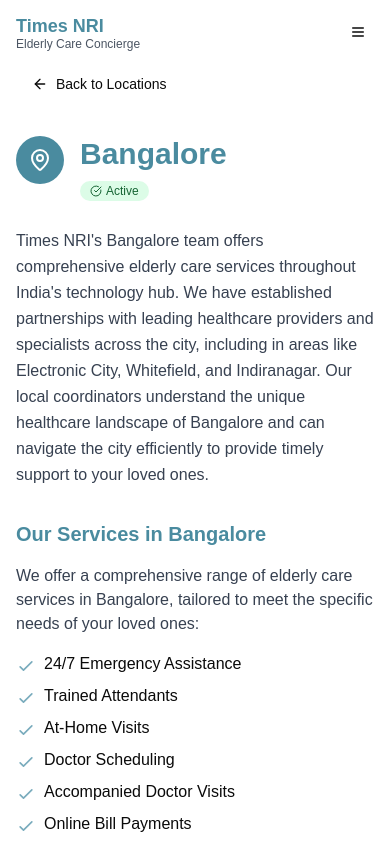
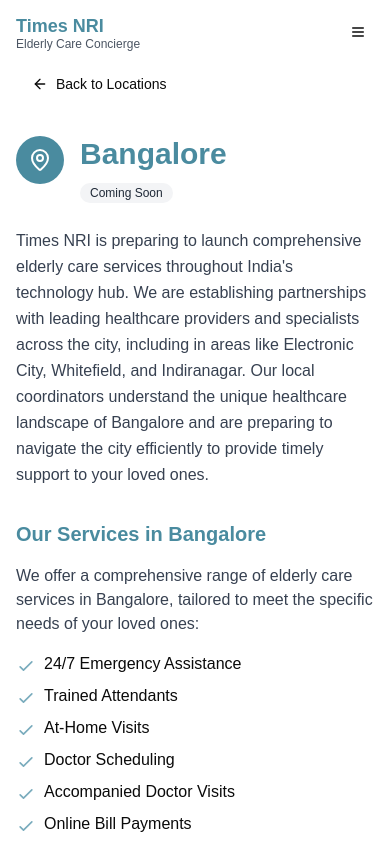
Before and after one commit to sarindipitous/TimesNRI, a Next.js app: page /locations/bangalore in a window 390 px wide. Shown: the top 844 px of the page. Built offline with nearby package versions, Linux system fonts and the light colour scheme.

Commit message:
fix: update messaging for accurate launch preparation
Accurately reflect launch status across all city pages and components.

Co-authored-by: Gaurav Sarin <104790060+sarindipitous@users.noreply.github.com>

```diff
--- a/app/locations/[city]/page.tsx
+++ b/app/locations/[city]/page.tsx
@@ -5,51 +5,52 @@ import { Footer } from "@/components/footer"
 import { CityDetail } from "@/components/city-detail"
 import { getCanonicalUrl } from "@/utils/url-utils"
 
-// Define our cities data
+// Define our cities data - update all to coming-soon
 const cities = [
   {
     id: "delhi-ncr",
     name: "Delhi NCR",
-    status: "active",
+    status: "coming-soon",
     description:
-      "Our services in Delhi NCR cover the entire National Capital Region, including Delhi, Gurgaon, Noida, Faridabad, and Ghaziabad.",
+      "We're preparing to launch our services in Delhi NCR, covering the entire National Capital Region including Delhi, Gurgaon, Noida, Faridabad, and Ghaziabad.",
     longDescription:
-      "Times NRI provides comprehensive elderly care services throughout the Delhi National Capital Region. Our local team is familiar with the unique challenges of navigating healthcare and support services in this bustling metropolitan area. We have established relationships with top hospitals, specialists, and care providers across Delhi, Gurgaon, Noida, Faridabad, and Ghaziabad.",
+      "Times NRI is preparing to launch comprehensive elderly care services throughout the Delhi National Capital Region. We're building relationships with top hospitals, specialists, and care providers across Delhi, Gurgaon, Noida, Faridabad, and Ghaziabad to ensure we can provide exceptional care when we launch.",
   },
   {
     id: "mumbai",
     name: "Mumbai",
-    status: "active",
+    status: "coming-soon",
     description:
-      "Our Mumbai services cover the entire Mumbai Metropolitan Region, including Thane, Navi Mumbai, and surrounding areas.",
+      "We're preparing to launch our services in Mumbai, covering the entire Mumbai Metropolitan Region including Thane, Navi Mumbai, and surrounding areas.",
     longDescription:
-      "Our Mumbai team provides exceptional elderly care services throughout the Mumbai Metropolitan Region. We understand the unique challenges of navigating healthcare in India's financial capital and have built strong relationships with leading medical facilities and specialists across Mumbai, Thane, and Navi Mumbai. Our local coordinators are familiar with the city's infrastructure and can efficiently manage transportation and logistics for your loved ones.",
+      "Our Mumbai launch will provide exceptional elderly care services throughout the Mumbai Metropolitan Region. We're establishing partnerships with leading medical facilities and specialists across Mumbai, Thane, and Navi Mumbai to ensure comprehensive care coverage when we go live.",
   },
   {
     id: "bangalore",
     name: "Bangalore",
-    status: "active",
+    status: "coming-soon",
     description:
-      "Our Bangalore services cover the entire city, including Electronic City, Whitefield, and surrounding areas.",
+      "We're preparing to launch our services in Bangalore, covering the entire city, including Electronic City, Whitefield, and surrounding areas.",
     longDescription:
-      "Times NRI's Bangalore team offers comprehensive elderly care services throughout India's technology hub. We have established partnerships with leading healthcare providers and specialists across the city, including in areas like Electronic City, Whitefield, and Indiranagar. Our local coordinators understand the unique healthcare landscape of Bangalore and can navigate the city efficiently to provide timely support to your loved ones.",
+      "Times NRI is preparing to launch comprehensive elderly care services throughout India's technology hub. We are establishing partnerships with leading healthcare providers and specialists across the city, including in areas like Electronic City, Whitefield, and Indiranagar. Our local coordinators understand the unique healthcare landscape of Bangalore and are preparing to navigate the city efficiently to provide timely support to your loved ones.",
   },
   {
     id: "hyderabad",
     name: "Hyderabad",
-    status: "active",
+    status: "coming-soon",
     description:
-      "Our Hyderabad services cover the entire city, including Secunderabad, Cyberabad, and surrounding areas.",
+      "We're preparing to launch our services in Hyderabad, covering the entire city, including Secunderabad, Cyberabad, and surrounding areas.",
     longDescription:
-      "Our Hyderabad team provides exceptional elderly care services throughout the city. We have established relationships with top healthcare providers in both the old and new parts of the city, including Secunderabad and Cyberabad. Our local coordinators are familiar with Hyderabad's healthcare ecosystem and can efficiently manage all aspects of elderly care, from routine check-ups to emergency response.",
+      "Our Hyderabad team is preparing to launch exceptional elderly care services throughout the city. We are establishing relationships with top healthcare providers in both the old and new parts of the city, including Secunderabad and Cyberabad. Our local coordinators will be familiar with Hyderabad's healthcare ecosystem and will efficiently manage all aspects of elderly care, from routine check-ups to emergency response.",
   },
   {
     id: "pune",
     name: "Pune",
-    status: "active",
-    description: "Our Pune services cover the entire city, including Hinjewadi, Kharadi, and surrounding areas.",
+    status: "coming-soon",
+    description:
+      "We're preparing to launch our services in Pune, covering the entire city, including Hinjewadi, Kharadi, and surrounding areas.",
     longDescription:
-      "Times NRI's Pune team offers comprehensive elderly care services throughout this cultural and educational hub. We have built strong relationships with leading healthcare providers and specialists across the city, including areas like Hinjewadi, Kharadi, and Koregaon Park. Our local coordinators understand Pune's unique healthcare landscape and can provide timely and efficient support to your loved ones.",
+      "Times NRI's Pune team is preparing to launch comprehensive elderly care services throughout this cultural and educational hub. We are building strong relationships with leading healthcare providers and specialists across the city, including areas like Hinjewadi, Kharadi, and Koregaon Park. Our local coordinators understand Pune's unique healthcare landscape and will provide timely and efficient support to your loved ones.",
   },
 ]
 
--- a/app/locations/page.tsx
+++ b/app/locations/page.tsx
@@ -8,14 +8,14 @@ import { MapPin, CheckCircle, Clock } from "lucide-react"
 export const metadata: Metadata = {
   title: "Our Service Locations - Times NRI Elderly Care",
   description:
-    "Explore our service locations across India. We currently serve Delhi NCR, Mumbai, Bangalore, Hyderabad, and Pune, with more cities coming soon.",
+    "We're launching soon in major Indian cities including Delhi NCR, Mumbai, Bangalore, Hyderabad, Pune, Chennai, and Kolkata. Join our waitlist to be notified when we go live.",
   alternates: {
     canonical: getCanonicalUrl("/locations"),
   },
   openGraph: {
     title: "Our Service Locations - Times NRI Elderly Care",
     description:
-      "Explore our service locations across India. We currently serve Delhi NCR, Mumbai, Bangalore, Hyderabad, and Pune, with more cities coming soon.",
+      "We're launching soon in major Indian cities including Delhi NCR, Mumbai, Bangalore, Hyderabad, Pune, Chennai, and Kolkata. Join our waitlist to be notified when we go live.",
     url: getCanonicalUrl("/locations"),
     siteName: "Times NRI",
     type: "website",
@@ -84,9 +84,9 @@ export default function LocationsPage() {
               <div className="inline-flex items-center justify-center rounded-full bg-primary-light px-3 py-1 text-sm font-medium text-primary mb-2">
                 Our Locations
               </div>
-              <h1 className="text-3xl font-bold tracking-tight sm:text-4xl text-primary">Where We Provide Care</h1>
+              <h1 className="text-3xl font-bold tracking-tight sm:text-4xl text-primary">Where We're Launching</h1>
               <p className="max-w-[700px] text-gray-600 text-lg">
-                Currently serving major Indian cities, with more locations coming soon.
+                We're preparing to launch in major Indian cities. Be the first to know when we go live in your area.
               </p>
             </div>
 
--- a/app/page.tsx
+++ b/app/page.tsx
@@ -598,7 +598,7 @@ export default function Home() {
               Where We Operate
             </motion.h2>
             <motion.p className="max-w-[700px] text-gray-600 text-lg" variants={itemVariants}>
-              Currently serving major Indian cities, with more locations coming soon.
+              We're preparing to launch in major Indian cities. Join our waitlist to be first in line.
             </motion.p>
           </motion.div>
           <motion.div variants={itemVariants}>
--- a/components/city-map.tsx
+++ b/components/city-map.tsx
@@ -27,7 +27,8 @@ export function CityMap() {
         ))}
       </div>
       <p className="mt-6 text-gray-500 text-center">
-        Join the waitlist and we'll notify you when we launch in your location.
+        We're launching soon in these major Indian cities. Join the waitlist to be notified when we go live in your
+        location.
       </p>
     </div>
   )
```
